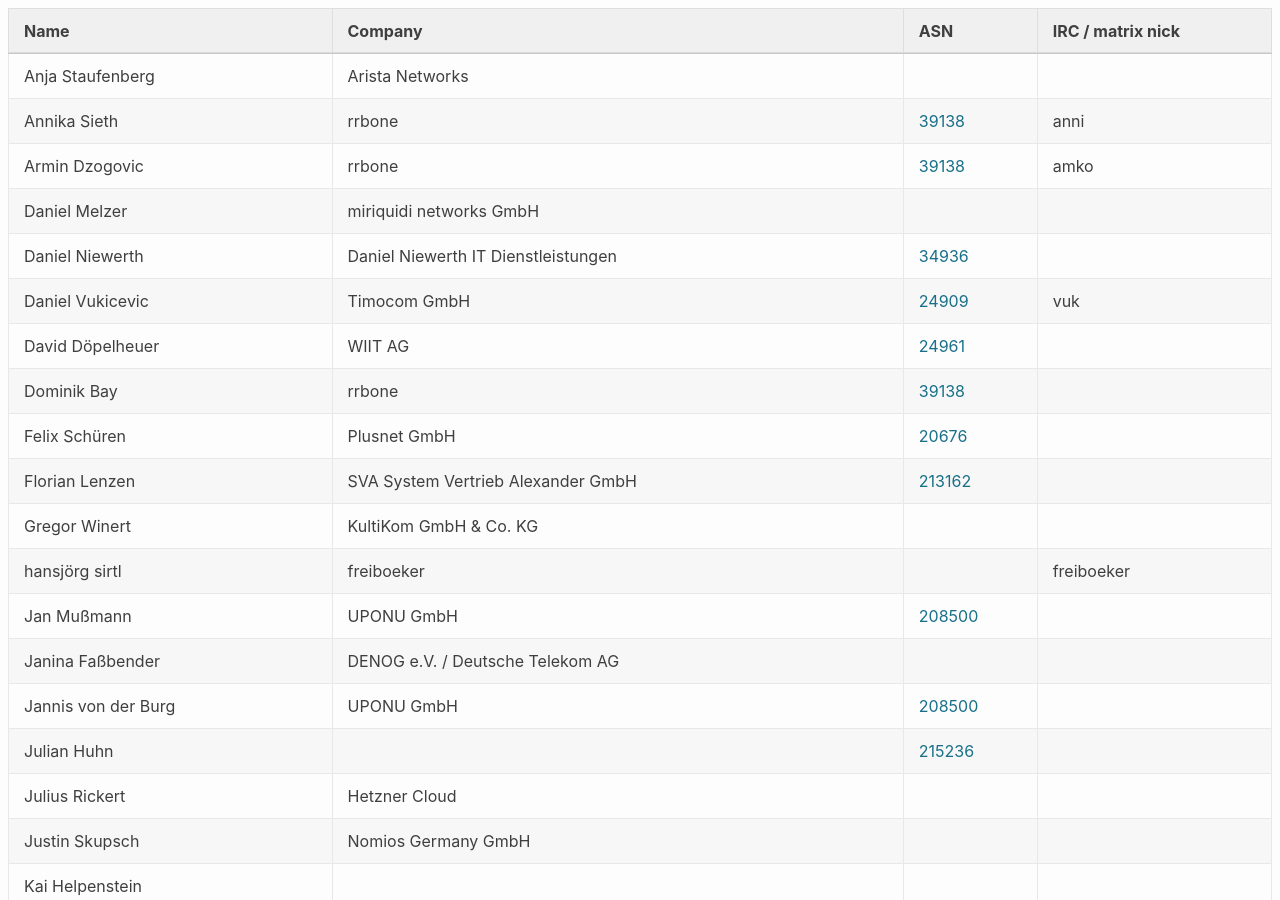
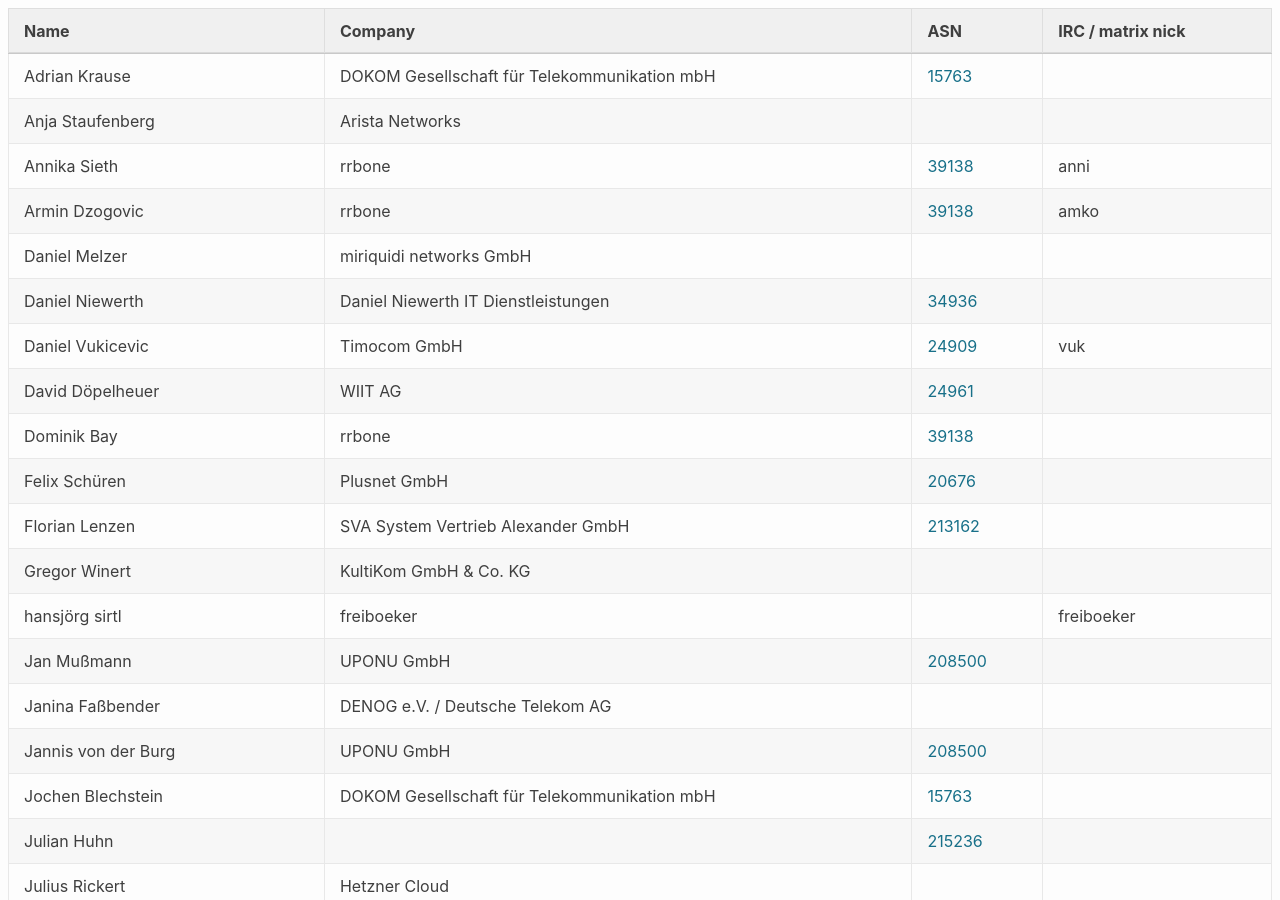
Before and after one commit to denog/pretix-attendeelist, a Jekyll site: the page built from denogmeetup25-02/index.markdown, in a window 1280 px wide and 900 px high. Built offline with Jekyll 4.4.1, drawn with Linux system fonts in a browser that asks for light colours.

Commit message:
Latest data: Tue Feb 18 11:47:48 UTC 2025

```diff
--- a/_data/attendees_denogmeetup25-02.json
+++ b/_data/attendees_denogmeetup25-02.json
@@ -1,4 +1,10 @@
 [
+  {
+    "name": "Adrian Krause",
+    "company": "DOKOM Gesellschaft für Telekommunikation mbH",
+    "irc": null,
+    "asn": "15763"
+  },
   {
     "name": "Anja Staufenberg",
     "company": "Arista Networks",
@@ -88,6 +94,12 @@
     "company": "UPONU GmbH",
     "irc": null,
     "asn": "208500"
+  },
+  {
+    "name": "Jochen Blechstein",
+    "company": "DOKOM Gesellschaft für Telekommunikation mbH",
+    "irc": null,
+    "asn": "15763"
   },
   {
     "name": "Julian Huhn",
```
